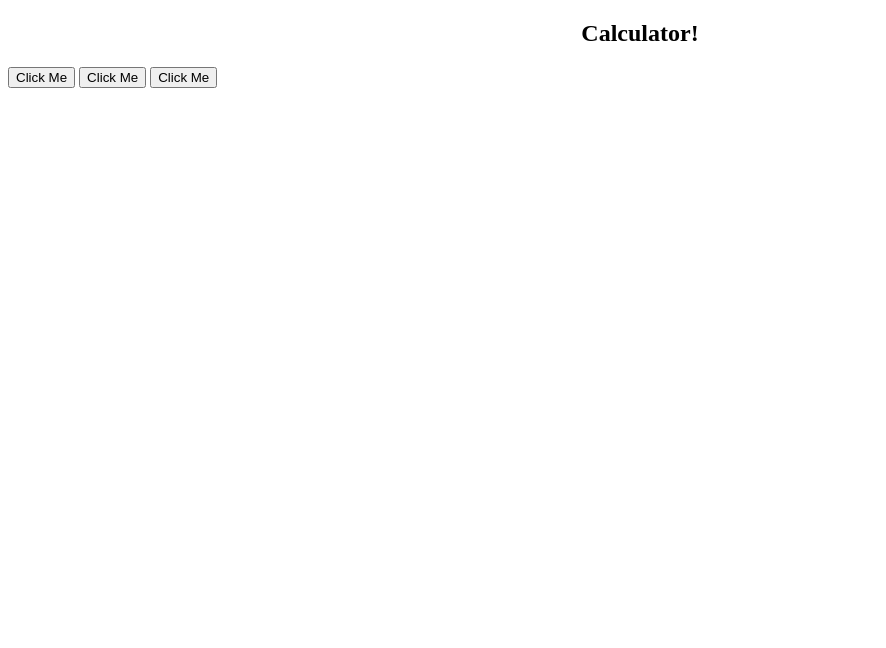
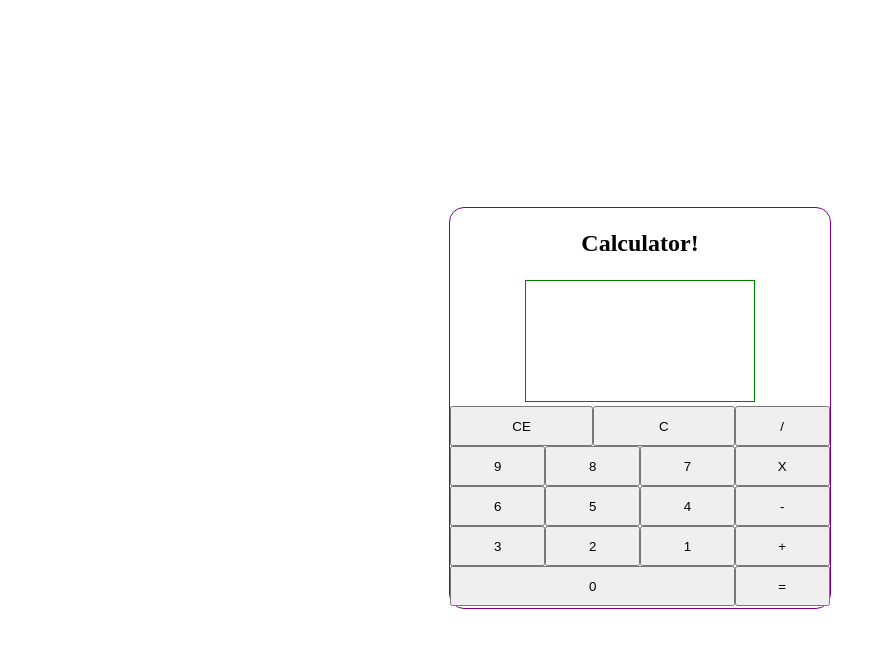
Before and after one commit to MattyMaugeri/calculator, a plain HTML site: page index.html in a window 1280 px wide. Shown: the whole page, without its empty margins (0-886 px from the left). Drawn offline with Linux system fonts and the light colour scheme.

Commit message:
Completed basic HTML & CSS setup

```diff
--- a/index.html
+++ b/index.html
@@ -10,11 +10,19 @@
 </head>
 
 <body>
-    <h2>Calculator!</h2>
+    <div class="calculator">
+        <h2>Calculator!</h2>
 
-    <button id="one">Click Me</button>
-    <button id="two">Click Me</button>
-    <button id="three">Click Me</button>
+        <div class="screen"></div>
+
+        <div class="buttons">
+            <div class="grid">
+                <div class="clearBtnsContainer"></div>
+                <div class="numberGrid"></div>
+            </div>
+            <div class="symbolGrid"></div>
+        </div>
+    </div>
 </body>
 
 </html>
--- a/javascript.js
+++ b/javascript.js
@@ -1,8 +1,39 @@
-const btns = document.querySelectorAll("button");
-btns.forEach((button) => {
-    button.addEventListener("click", () => {
-        const randomColor = Math.floor(Math.random() * 16777215).toString(16);
-        button.style.backgroundColor = "#" + randomColor;
-        console.log(randomColor);
-    });
-});
+const grid = document.querySelector('.grid');
+const clearBtnsContainer = document.querySelector('.clearBtnsContainer');
+const numberGrid = document.querySelector('.numberGrid');
+const symbolGrid = document.querySelector('.symbolGrid');
+
+const symbolArray = ['/', 'X', '-', '+', '='];
+
+
+function createGrid() {
+    const clearEntryBtn = document.createElement('button');
+    clearEntryBtn.textContent = 'CE';
+    clearEntryBtn.classList.add('clearBtn');
+    clearBtnsContainer.appendChild(clearEntryBtn);
+    const clearBtn = document.createElement('button');
+    clearBtn.textContent = 'C';
+    clearBtn.classList.add('clearBtn');
+    clearBtnsContainer.appendChild(clearBtn);
+
+    grid.appendChild(numberGrid);
+
+
+    for (let i = 9; i >= 0; i--) {
+        let number = document.createElement('button');
+        number.textContent = i;
+        number.classList.add('number');
+        number.classList.add(`n${i}`);
+        numberGrid.appendChild(number);
+    }
+
+    for (let i = 0; i < symbolArray.length; i++) {
+        let symbol = document.createElement('button');
+        symbol.classList.add('symbol');
+        symbol.classList.add(`s${i}`);
+        symbol.textContent = symbolArray[i];
+        symbolGrid.appendChild(symbol);
+    }
+}
+
+createGrid();
--- a/styles.css
+++ b/styles.css
@@ -1,3 +1,75 @@
-h2 {
-    text-align: center;
+html {
+    padding: 0;
+    margin: 0;
 }
+
+body {
+    display: flex;
+    justify-content: center;
+    align-items: center;
+    height: 100vh;
+}
+
+.calculator {
+    display: flex;
+    flex-direction: column;
+    align-items: center;
+    justify-content: space-around;
+    border: 1px solid purple;
+    border-radius: 15px;
+
+    width: 30%;
+    height: 50%;
+}
+
+
+.screen {
+    border: 1px solid green;
+    height: 30%;
+    width: 60%;
+}
+
+
+.buttons {
+    border-radius: 15px;
+
+    display: flex;
+    height: 50%;
+    width: 100%;
+}
+
+.grid {
+    display: flex;
+    flex-direction: column;
+    flex: 1 1 75%;
+}
+
+.clearBtnsContainer {
+    display: flex;
+    flex: 1 1 20%;
+}
+
+.clearBtn {
+    flex: 1;
+}
+
+.numberGrid {
+    display: flex;
+    flex-wrap: wrap;
+    flex: 1 1 80%;
+}
+
+.number {
+    flex: 1 1 33%;
+}
+
+
+.symbolGrid {
+    display: flex;
+    flex-direction: column;
+    flex: 1 1 25%;
+}
+
+.symbol {
+    flex: 1;
+}
```
